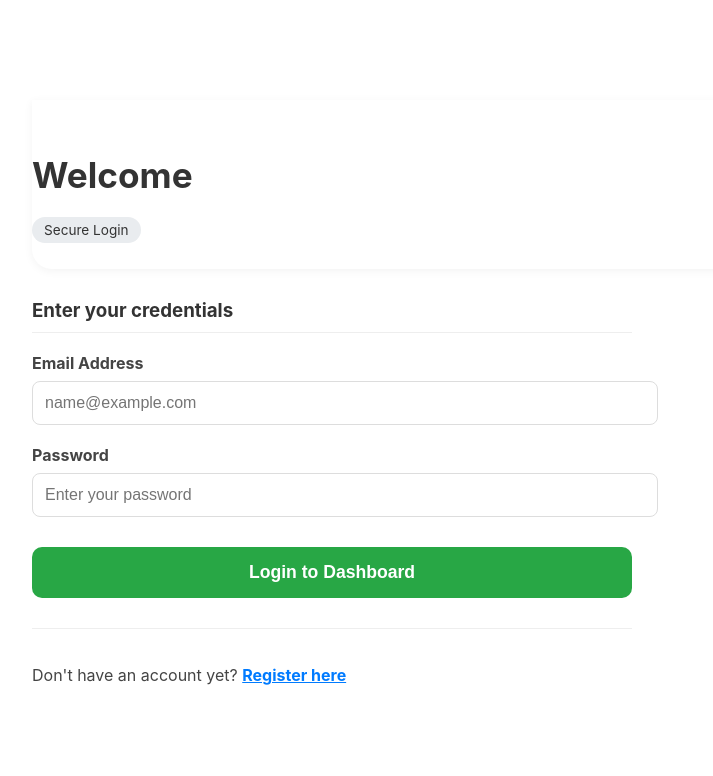
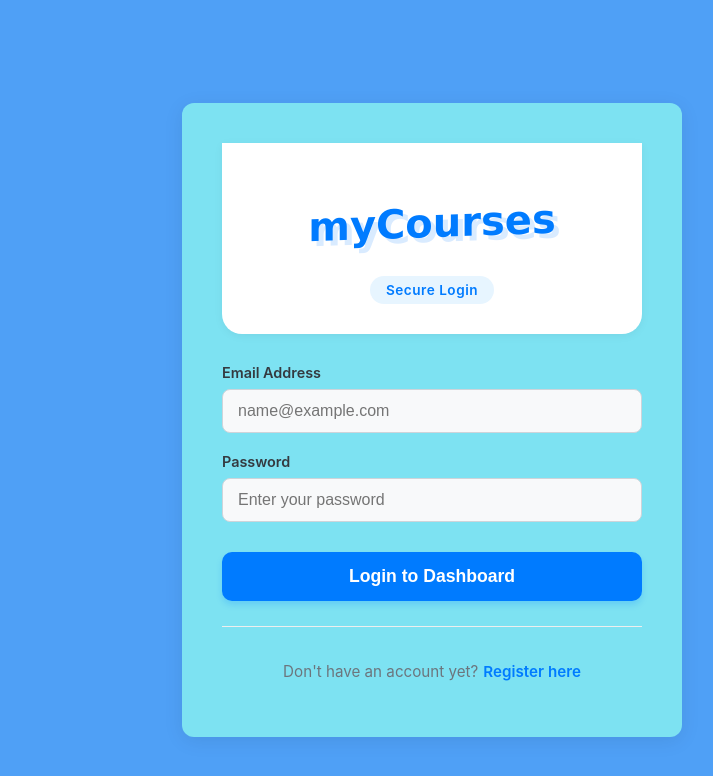
Before and after one commit to Skerdilaid69/Decentralized-Data, a React (Create React App) app in the folder FrontEnd/: page /auth in a window 1280 px wide. Shown: the top 776 px of the page, without its empty margins (208-921 px from the left). Built offline with nearby package versions, Linux system fonts and the light colour scheme.

Commit message:
mouna to frontend

```diff
--- a/FrontEnd/src/pages/Analytics.js
+++ b/FrontEnd/src/pages/Analytics.js
@@ -125,7 +125,7 @@ const listStyle = { listStyle: 'none', padding: 0 };
 const listItemStyle = { padding: '10px 0', borderBottom: '1px solid #f1f1f1', fontSize: '1rem', color: '#333' };
 
 const clusterBadgeStyle = {
-    backgroundColor: '#007bff',
+    backgroundColor: '#003cffff',
     color: '#fff',
     padding: '15px',
     borderRadius: '10px',
--- a/FrontEnd/src/pages/Auth.js
+++ b/FrontEnd/src/pages/Auth.js
@@ -47,34 +47,138 @@ const Auth = () => {
     }
   };
 
+  const styles = {
+    wrapper: {
+      minHeight: '100vh',
+      display: 'flex',
+      alignItems: 'center',
+      justifyContent: 'center',
+      backgroundColor: '#4fa0f6ff',
+      fontFamily: "'Inter', 'Segoe UI', sans-serif",
+      padding: '20px'
+    },
+    card: {
+      backgroundColor: '#7de2f2ff',
+      width: '100%',
+      maxWidth: '420px',
+      padding: '40px',
+      borderRadius: '12px',
+      boxShadow: '0 4px 20px rgba(0, 0, 0, 0.08)',
+      textAlign: 'center'
+    },
+    header: {
+      marginBottom: '30px'
+    },
+    title: {
+    fontSize: '2.5rem',
+    color: '#007bff',
+    textAlign: 'center',
+    fontFamily: '"Comic Sans MS", "Apple Chancery", cursive',
+    transform: 'skewY(-2deg)',
+    fontWeight: 'bold',
+    textShadow: '5px 5px 0px rgba(0, 123, 255, 0.15)',
+    marginBottom: '30px'
+  },
+    pill: {
+      display: 'inline-block',
+      padding: '6px 16px',
+      backgroundColor: '#e7f5ff',
+      color: '#007bff',
+      borderRadius: '50px',
+      fontSize: '0.85rem',
+      fontWeight: '600',
+      letterSpacing: '0.5px'
+    },
+    sectionTitle: {
+      fontSize: '1.1rem',
+      color: '#555',
+      marginBottom: '25px',
+      fontWeight: '500'
+    },
+    inputGroup: {
+      marginBottom: '20px',
+      textAlign: 'left'
+    },
+    label: {
+      display: 'block',
+      marginBottom: '8px',
+      fontSize: '0.9rem',
+      fontWeight: '600',
+      color: '#343a40'
+    },
+    input: {
+      width: '100%',
+      padding: '12px 15px',
+      border: '1px solid #ced4da',
+      borderRadius: '8px',
+      fontSize: '1rem',
+      backgroundColor: '#f8f9fa',
+      outline: 'none',
+      transition: 'all 0.2s',
+      boxSizing: 'border-box'
+    },
+    button: {
+      width: '100%',
+      padding: '14px',
+      backgroundColor: '#007bff',
+      color: 'white',
+      border: 'none',
+      borderRadius: '8px',
+      fontSize: '1.1rem',
+      fontWeight: '600',
+      cursor: 'pointer',
+      marginTop: '10px',
+      transition: 'background-color 0.2s',
+      boxShadow: '0 4px 6px rgba(0, 123, 255, 0.2)'
+    },
+    msgBox: {
+      marginTop: '20px',
+      padding: '12px',
+      borderRadius: '8px',
+      fontSize: '0.95rem',
+      lineHeight: '1.4'
+    },
+    footer: {
+      marginTop: '25px',
+      paddingTop: '20px',
+      borderTop: '1px solid #eee',
+      fontSize: '0.95rem',
+      color: '#6c757d'
+    },
+    link: {
+      color: '#007bff',
+      cursor: 'pointer',
+      fontWeight: '600',
+      marginLeft: '5px',
+      textDecoration: 'none'
+    }
+  };
+
   return (
-    <div className="auth-page-wrapper" style={{ padding: '40px', maxWidth: '1000px', margin: '0 auto', minHeight: '80vh', background: 'white' }}>
-      <div className="container">
+    <div className="auth-page-wrapper" style={styles.wrapper}>
+      <div className="container" style={styles.card}>
 
-        {/* HEADER - Updated Text */}
-        <header className="auth-header" style={{ marginTop: '20px', marginBottom: '30px' }}>
-          <h1 style={{ fontSize: '2.2rem', color: '#333' }}>
-            {isLogin ? 'Welcome' : 'Create Account'}
+                <header className="auth-header" style={styles.header}>
+          <h1 style={styles.title}>
+            {isLogin ? 'myCourses' : 'Create Account'}
           </h1>
-          <div className="meta-tags" style={{ marginTop: '10px' }}>
-            <span style={{ padding: '5px 12px', backgroundColor: '#e9ecef', borderRadius: '20px', fontSize: '0.85rem', color: '#333' }}>
+          <div className="meta-tags">
+            <span style={styles.pill}>
               {isLogin ? 'Secure Login' : 'New Member'}
             </span>
           </div>
         </header>
-
-        {/* MAIN CONTENT */}
-        <main className="auth-content" style={{ marginTop: '30px', maxWidth: '600px' }}>
+        <main className="auth-content">
           <section className="description-section">
-            <h3 style={{ borderBottom: '1px solid #eee', paddingBottom: '10px', color: '#333' }}>
-              {isLogin ? 'Enter your credentials' : 'Fill in your details'}
+            <h3 style={styles.sectionTitle}>
+              {isLogin ? '' : 'Fill in your details'}
             </h3>
 
-            <form onSubmit={handleSubmit} style={{ marginTop: '20px' }}>
+            <form onSubmit={handleSubmit}>
 
               {!isLogin && (
-                <div style={{ marginBottom: '20px' }}>
-                  <label style={{ display: 'block', marginBottom: '8px', fontWeight: 'bold', color: '#444' }}>Username</label>
+                <div style={styles.inputGroup}>
+                  <label style={styles.label}>Username</label>
                   <input
                     type="text"
                     name="username"
@@ -82,13 +186,13 @@ const Auth = () => {
                     value={formData.username}
                     onChange={handleChange}
                     required
-                    style={{ width: '100%', padding: '12px', border: '1px solid #ddd', borderRadius: '8px', fontSize: '1rem' }}
+                    style={styles.input}
                   />
                 </div>
               )}
 
-              <div style={{ marginBottom: '20px' }}>
-                <label style={{ display: 'block', marginBottom: '8px', fontWeight: 'bold', color: '#444' }}>Email Address</label>
+              <div style={styles.inputGroup}>
+                <label style={styles.label}>Email Address</label>
                 <input
                   type="email"
                   name="email"
@@ -96,12 +200,12 @@ const Auth = () => {
                   value={formData.email}
                   onChange={handleChange}
                   required
-                  style={{ width: '100%', padding: '12px', border: '1px solid #ddd', borderRadius: '8px', fontSize: '1rem' }}
+                  style={styles.input}
                 />
               </div>
 
-              <div style={{ marginBottom: '30px' }}>
-                <label style={{ display: 'block', marginBottom: '8px', fontWeight: 'bold', color: '#444' }}>Password</label>
+              <div style={styles.inputGroup}>
+                <label style={styles.label}>Password</label>
                 <input
                   type="password"
                   name="password"
@@ -109,28 +213,32 @@ const Auth = () => {
                   value={formData.password}
                   onChange={handleChange}
                   required
-                  style={{ width: '100%', padding: '12px', border: '1px solid #ddd', borderRadius: '8px', fontSize: '1rem' }}
+                  style={styles.input}
                 />
               </div>
 
-              <button type="submit" style={{ backgroundColor: '#28a745', color: 'white', border: 'none', padding: '15px 30px', borderRadius: '8px', cursor: 'pointer', fontSize: '1.1rem', fontWeight: 'bold', width: '100%' }}>
+              <button type="submit" style={styles.button}>
                 {isLogin ? 'Login to Dashboard' : 'Register Account'}
               </button>
             </form>
 
             {message && (
-              <div style={{ marginTop: '20px', padding: '15px', borderRadius: '8px', backgroundColor: message.includes('❌') ? '#f8d7da' : '#d4edda', color: message.includes('❌') ? '#721c24' : '#155724' }}>
+              <div style={{
+                ...styles.msgBox,
+                backgroundColor: message.includes('❌') ? '#ffebee' : '#e8f5e9',
+                color: message.includes('❌') ? '#c62828' : '#2e7d32'
+              }}>
                 {message}
               </div>
             )}
           </section>
 
-          <footer style={{ marginTop: '30px', borderTop: '1px solid #eee', paddingTop: '20px' }}>
-            <p style={{ color: '#444', fontSize: '1rem' }}>
-              {isLogin ? "Don't have an account yet? " : "Already have an account? "}
+          <footer style={styles.footer}>
+            <p>
+              {isLogin ? "Don't have an account yet?" : "Already have an account?"}
               <span
                 onClick={() => setIsLogin(!isLogin)}
-                style={{ color: '#007bff', cursor: 'pointer', fontWeight: 'bold', textDecoration: 'underline' }}
+                style={styles.link}
               >
                 {isLogin ? 'Register here' : 'Login here'}
               </span>
--- a/FrontEnd/src/pages/SearchPage.js
+++ b/FrontEnd/src/pages/SearchPage.js
@@ -45,8 +45,8 @@ const styles = {
   },
   logoutButton: {
     position: 'absolute',
-    top: '80  px',
-    right: '130px',
+    top: '50px',
+    right: '140px',
     padding: '10px 20px',
     backgroundColor: '#dc3545',
     color: 'white',
@@ -60,7 +60,7 @@ const styles = {
   DashboardButton: {
     position: 'absolute',
     top: '130px',
-    right: '1168px',
+    right: '1176px',
     padding: '10px 20px',
     backgroundColor: '#007bff',
     color: 'white',
```
Also changed, not shown: FrontEnd/src/pages/CourseDetails.js (+8 -8 lines).
